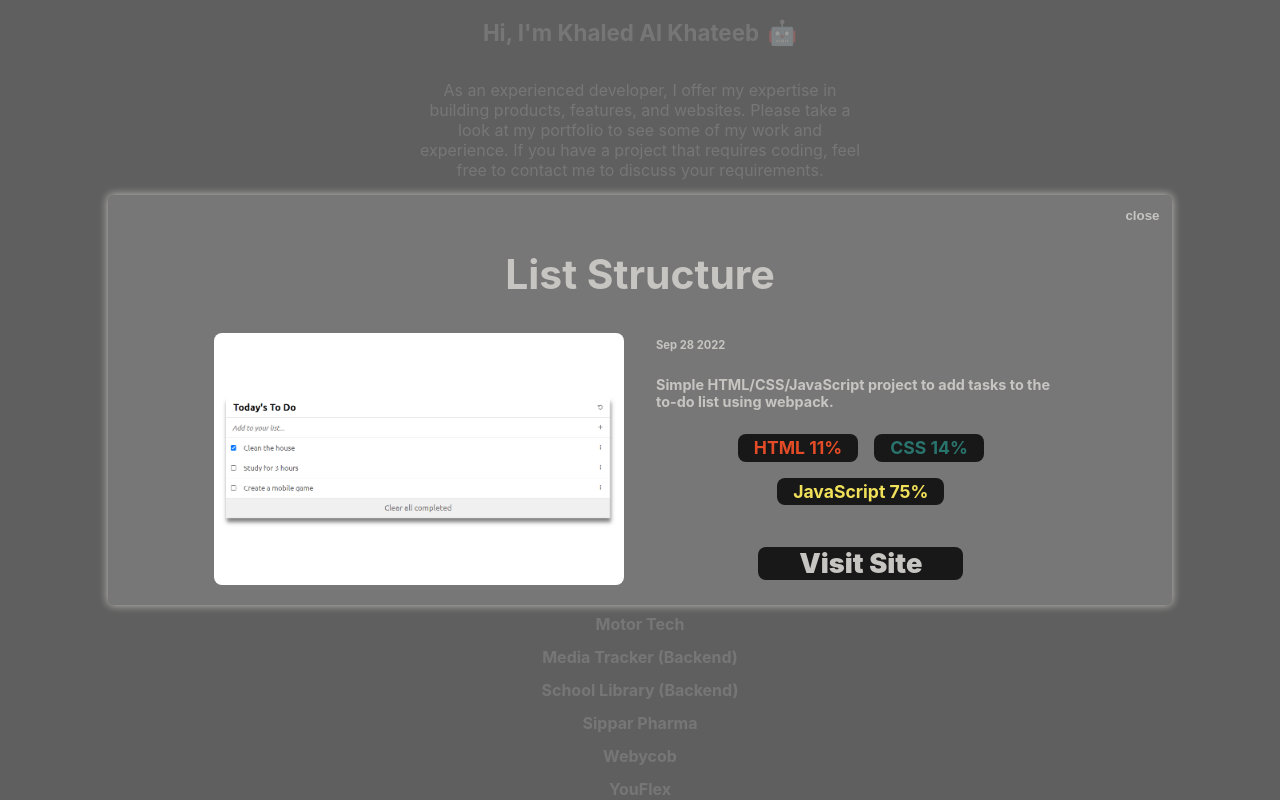
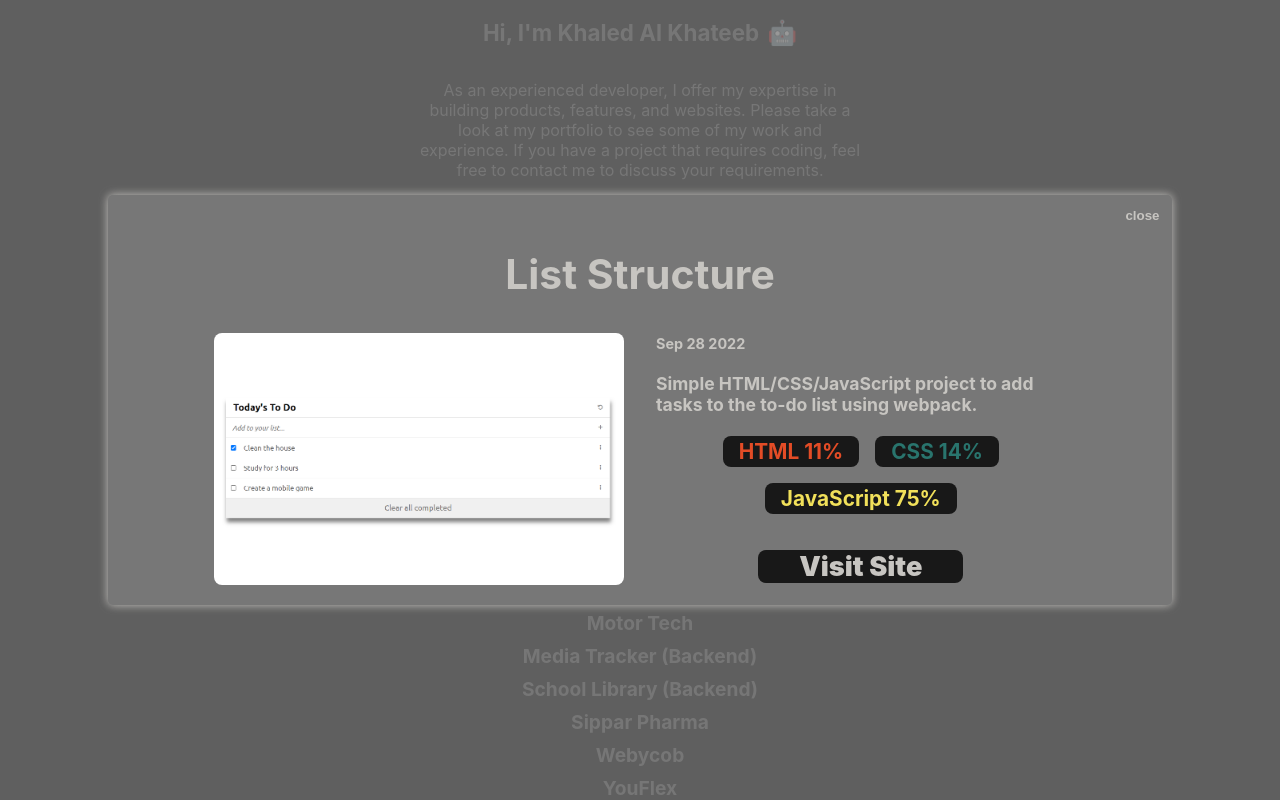
Before and after one commit to Khaled-AlKhateeb/my-portfolio, a React (Create React App) app: page / in a window 1280 px wide. Both pictures are taken after a click on the element 639 px from the left and 554 px from the top of the page. Shown: the top 800 px of the page. Built offline with nearby package versions, Linux system fonts and the light colour scheme.

Commit message:
Adjusting font size

```diff
--- a/src/styles/Popup.css
+++ b/src/styles/Popup.css
@@ -64,13 +64,13 @@
 }
 
 .popup-info-production {
-  font-size: 0.7rem;
+  font-size: 0.9rem;
   text-align: left;
   margin: 0;
 }
 
 .popup-info-description {
-  font-size: 0.9rem;
+  font-size: 1.1rem;
   text-align: left;
 }
 
--- a/src/styles/Skill.css
+++ b/src/styles/Skill.css
@@ -4,7 +4,7 @@
   border-radius: 0.5rem;
   padding: 0.2rem;
   padding-inline: 1rem;
-  font-size: 1.1rem;
+  font-size: 1.3rem;
   font-weight: 700;
 }
 
--- a/src/styles/Work.css
+++ b/src/styles/Work.css
@@ -3,7 +3,7 @@
 }
 
 .work-item-link {
-  font-size: 1rem;
+  font-size: 1.2rem;
   opacity: 0;
   transition: opacity 2s ease-in-out;
   cursor: pointer;
```
